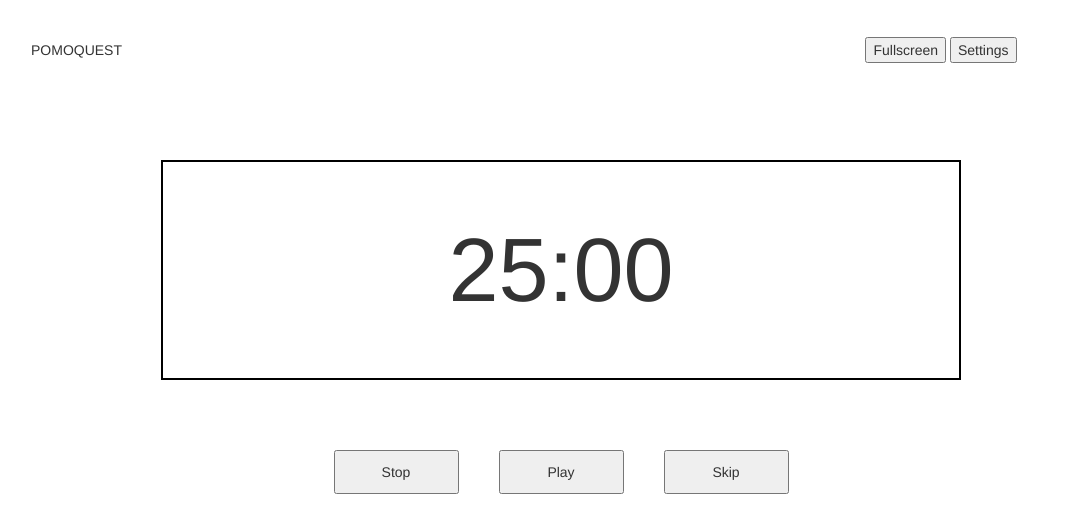
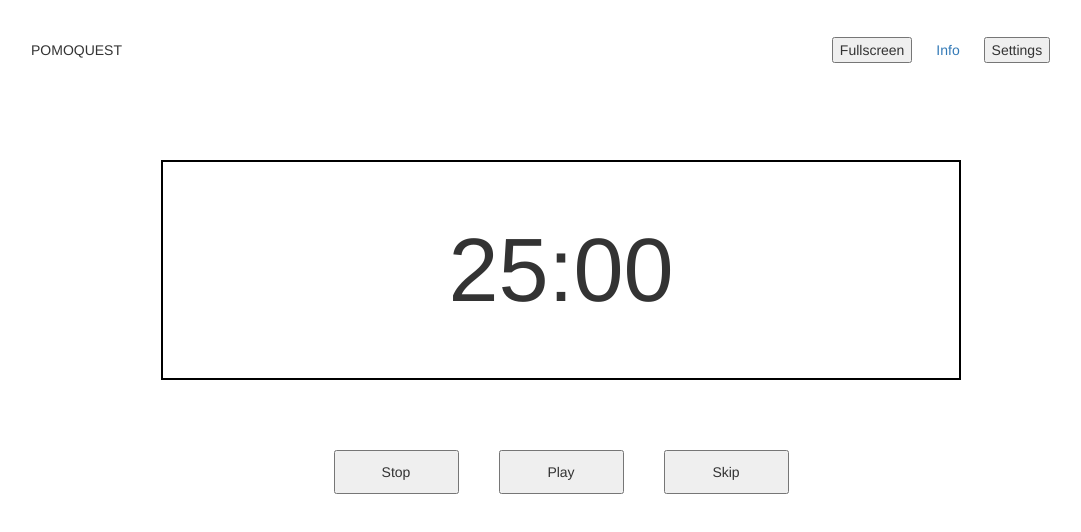
Before and after one commit to michaelachang/pomoquest, a plain HTML site: page index.html in a window 1280 px wide. Shown: the whole page, without its empty margins (79-1160 px from the left). Drawn offline with Linux system fonts and the light colour scheme.

Commit message:
Added info button into navbar

```diff
--- a/css/main.css
+++ b/css/main.css
@@ -1,32 +1,27 @@
 body {
     overflow-x: hidden;
 }
-
 .container {
     margin: auto;
     max-width: 1364px;
     text-align: center;
 }
-
 .row {
     display: flex;
     justify-content: center;
     align-items: center;
 }
-
 .navbar {
     margin: auto;
     height: 100px;
     display: flex;
     justify-content: center;
 }
-
 .navbar p {
     float: left;
     display: block;
     padding: 0px 25px;
 }
-
 .output {
     border: 2px black solid;
     margin: 60px auto auto;
@@ -36,27 +31,25 @@ body {
     justify-content: center;
     align-items: center;
 }
-
 #timer {
     font-size: 90px;
 }
-
 .controls {
     margin: 50px auto auto;
     max-width: 500px;
     padding: 20px 0;
 }
-
-.controls button {
+.controls button,
+a {
     padding: 10px 0;
     margin: 0 20px;
 }
-
 .top-20 {
     margin-top: 20px;
 }
 
 /* Settings Modal */
+
 .settings {
     border: 2px black solid;
     background-color: white;
@@ -73,11 +66,9 @@ body {
     opacity: 0;
     transition: opacity 0.3s;
 }
-
 .close {
     float: right;
 }
-
 .settings form {
     text-align: left;
     max-width: 400px;
@@ -85,25 +76,20 @@ body {
     margin: 40px auto auto;
     line-height: 10px;
 }
-
 .label {
     padding-top: 10px;
 }
-
 .settings form label {
     font-size: 20px;
 }
-
 .settings form input {
     padding: 10px 10px;
     width: 80px;
 }
-
 .settings a {
     display: block;
     margin-top: 50px;
 }
-
 .overlay {
     pointer-events: none;
     opacity: 0;
@@ -117,7 +103,6 @@ body {
     height: 100%;
     background-color: rgba(0, 0, 0, 0.3);
 }
-
 .is-visible {
     opacity: 1;
     pointer-events: auto;
--- a/index.html
+++ b/index.html
@@ -1,5 +1,6 @@
 <!DOCTYPE html>
 <html lang="en">
+
 <head>
     <meta charset="UTF-8">
     <title>PomoQuest | A gamified pomodoro timer that helps you focus</title>
@@ -18,6 +19,7 @@
             </div>
             <div class="col-md-4">
                 <button class="btn" id="btn-fs">Fullscreen</button>
+                <a href="#" class="btn">Info</a>
                 <button class="btn" id="btn-settings">Settings</button>
             </div>
         </div>
@@ -75,4 +77,5 @@
 
     <script type="text/javascript" src="js/main.js"></script>
 </body>
+
 </html>
```
Lines whose indentation alone changed are shown as unchanged.
